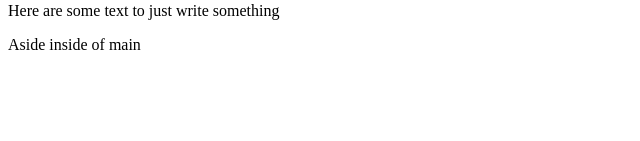
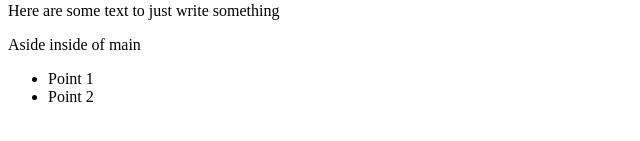
Before and after one commit to LillaBlond/Git-practice, a plain HTML site: page index.html in a window 1280 px wide. Shown: the part 125-266 px from the top of the page, without its empty margins (0-640 px from the left). Drawn offline with Linux system fonts and the light colour scheme; files that its build step writes are made by us from their sources.

Commit message:
Adding footer

```diff
--- a/index.html
+++ b/index.html
@@ -15,5 +15,11 @@
         <p>Here are some text to just write something</p>
         <aside>Aside inside of main</aside>
     </main>
+    <footer>
+        <ul>
+            <li>Point 1</li>
+            <li>Point 2</li>
+        </ul>
+    </footer>
 </body>
 </html>
```
